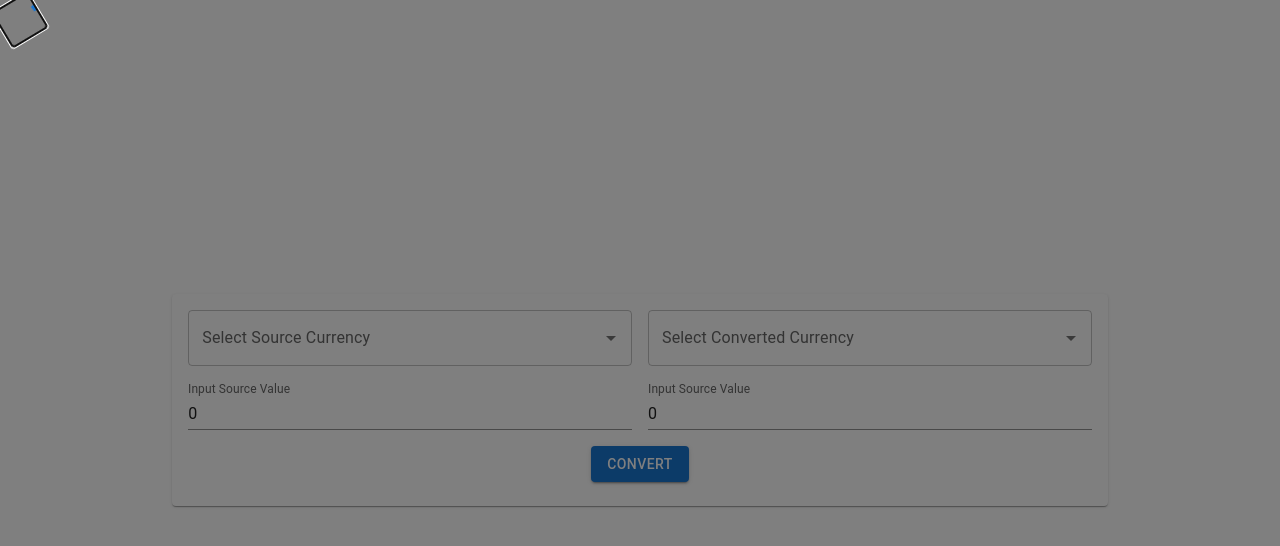
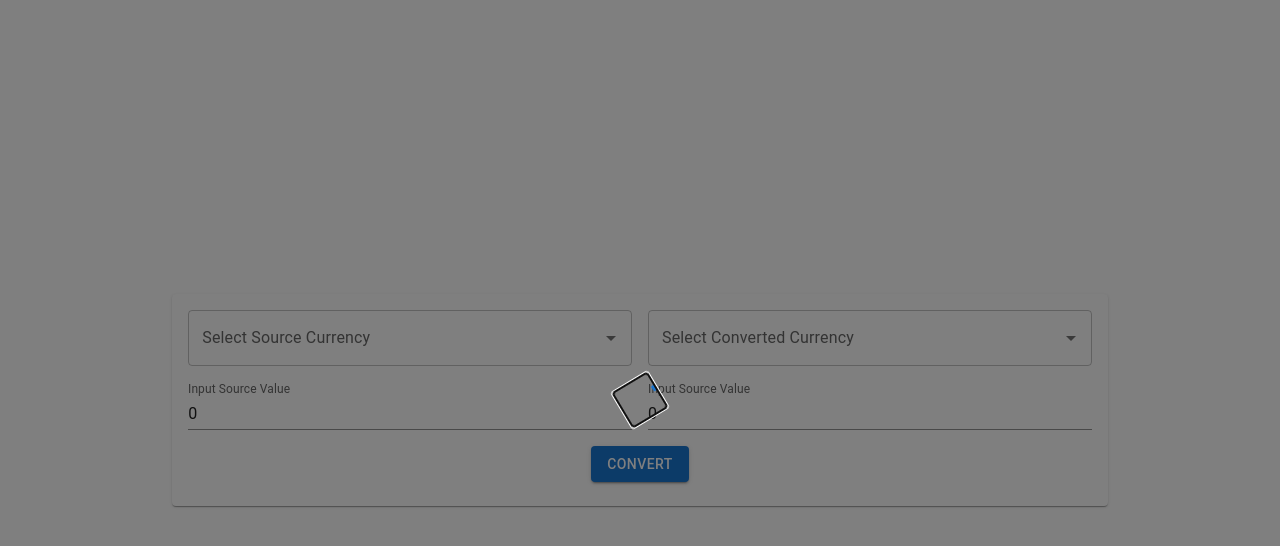
Before and after one commit to Roqeu/currency-converter-tds, a React (Vite) app: page / in a window 1280 px wide. Shown: the top 546 px of the page. Built offline with nearby package versions, Linux system fonts and the light colour scheme.

Commit message:
Centered initial loading spinner

```diff
--- a/src/App.tsx
+++ b/src/App.tsx
@@ -1,5 +1,5 @@
 import './App.css'
-import {Alert, Card, CardContent, CircularProgress, Grid, Modal} from "@mui/material";
+import {Alert, Box, Card, CardContent, CircularProgress, Grid, Modal} from "@mui/material";
 import CurrencyDropdown from "./components/CurrencyDropdown.tsx";
 import {useEffect, useState} from "react";
 import {convertValue, getCurrencies} from "./service/appService.ts";
@@ -60,7 +60,13 @@ function App() {
 
   return (
     <>
-      <Modal open={appLoading===intialLoad} aria-label={"app loading"}><CircularProgress/></Modal>
+      <Modal
+        open={appLoading===intialLoad}
+        aria-label={"app loading"}
+        sx={{display:'flex',alignItems:'center',justifyContent:'center'}}
+      >
+        <CircularProgress/>
+      </Modal>
       {(alertError!=='')&&<Alert severity="error"><>{alertError}</></Alert>}
       <Card>
           <CardContent>
```
